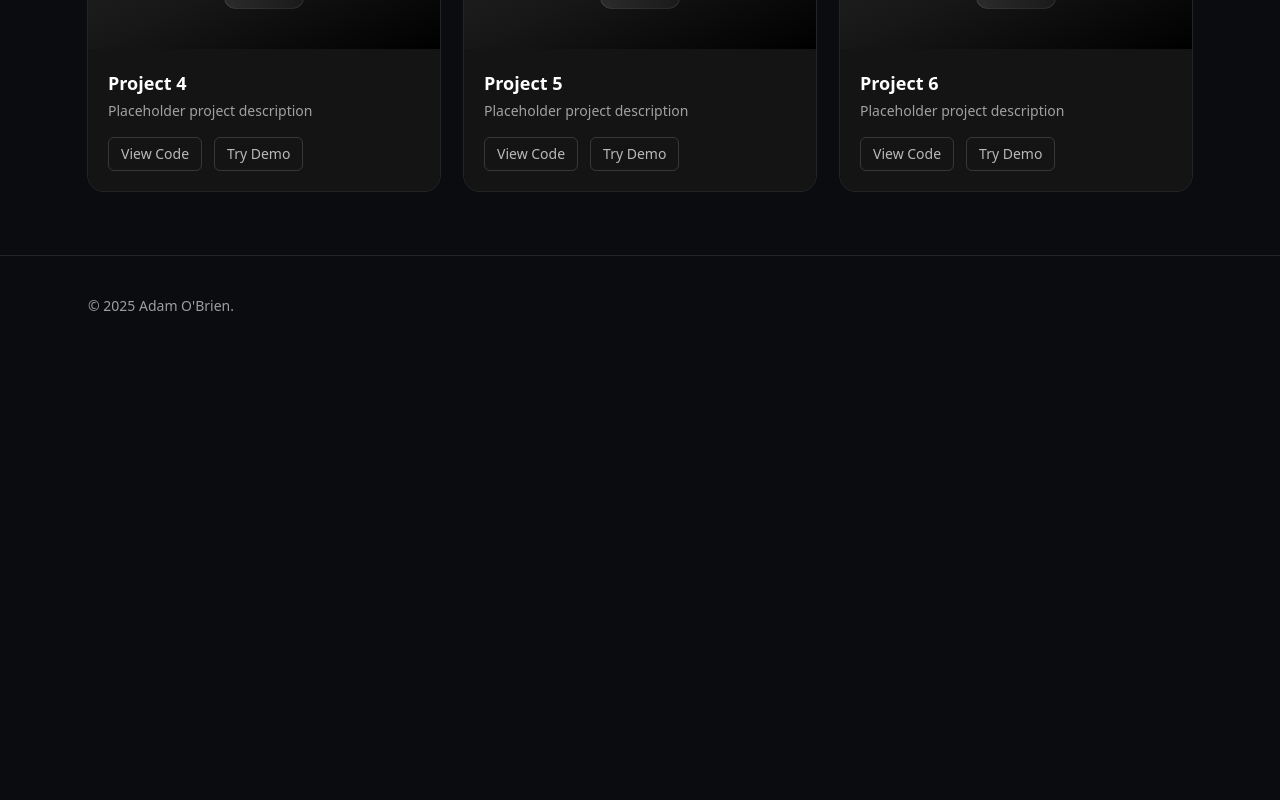
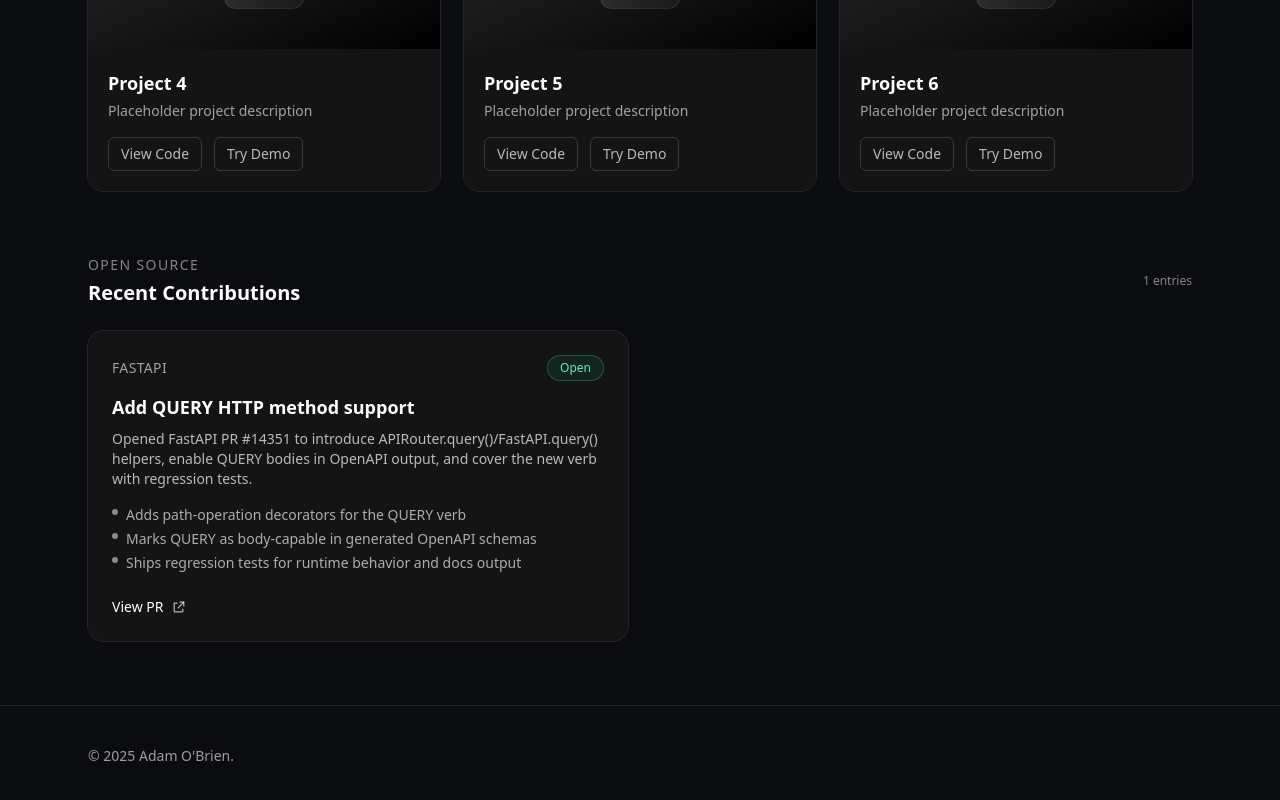
Before and after one commit to adamobrien-dev/portfolio-site, a Next.js app: page / in a window 1280 px wide. Shown: the part 897-1697 px from the top of the page. Before the commit the page ends 1253 px from the top, so only its background shows below. Built offline with nearby package versions, Linux system fonts and the light colour scheme.

Commit message:
feat: add open source contributions section

```diff
--- a/src/app/page.tsx
+++ b/src/app/page.tsx
@@ -2,7 +2,9 @@ import SiteHeader from "@/components/SiteHeader";
 import SiteFooter from "@/components/SiteFooter";
 import Hero from "@/components/Hero";
 import Card from "@/components/Card";
+import ContributionCard from "@/components/ContributionCard";
 import { projects } from "@/data/projects";
+import { contributions } from "@/data/contributions";
 
 export default function Page() {
   return (
@@ -27,6 +29,28 @@ export default function Page() {
           ))}
         </div>
       </section>
+      <section id="open-source" className="mx-auto max-w-6xl px-6 pb-16">
+        <div className="mb-6 flex items-center justify-between">
+          <div>
+            <p className="text-sm uppercase tracking-widest text-white/50">Open Source</p>
+            <h3 className="mt-1 text-xl font-semibold">Recent Contributions</h3>
+          </div>
+          <span className="text-xs text-white/50">{contributions.length} entries</span>
+        </div>
+        <div className="grid gap-6 md:grid-cols-2">
+          {contributions.map((item) => (
+            <ContributionCard
+              key={item.key}
+              project={item.project}
+              title={item.title}
+              description={item.description}
+              status={item.status}
+              link={item.link}
+              highlights={item.highlights}
+            />
+          ))}
+        </div>
+      </section>
       <SiteFooter />
     </main>
   );
--- /dev/null
+++ b/src/components/ContributionCard.tsx
@@ -0,0 +1,92 @@
+type ContributionStatus = "open" | "merged" | "closed";
+
+type Props = {
+  project: string;
+  title: string;
+  description: string;
+  status: ContributionStatus;
+  link: string;
+  highlights: string[];
+};
+
+const statusClassMap: Record<ContributionStatus, string> = {
+  open: "bg-emerald-500/10 text-emerald-300 border-emerald-400/30",
+  merged: "bg-sky-500/10 text-sky-300 border-sky-400/30",
+  closed: "bg-rose-500/10 text-rose-300 border-rose-400/30",
+};
+
+const statusLabelMap: Record<ContributionStatus, string> = {
+  open: "Open",
+  merged: "Merged",
+  closed: "Closed",
+};
+
+export default function ContributionCard({
+  project,
+  title,
+  description,
+  status,
+  link,
+  highlights,
+}: Props) {
+  return (
+    <div className="flex flex-col justify-between rounded-2xl bg-neutral-900/80 p-6 ring-1 ring-white/10">
+      <div>
+        <div className="flex items-center justify-between gap-3">
+          <p className="text-sm uppercase tracking-wide text-white/60">{project}</p>
+          <span
+            className={`rounded-full border px-3 py-1 text-xs font-medium ${statusClassMap[status]}`}
+          >
+            {statusLabelMap[status]}
+          </span>
+        </div>
+        <h3 className="mt-3 text-lg font-semibold text-white">{title}</h3>
+        <p className="mt-2 text-sm text-white/70">{description}</p>
+        <ul className="mt-4 space-y-1 text-sm text-white/65">
+          {highlights.map((item) => (
+            <li key={item} className="flex items-start gap-2">
+              <span aria-hidden className="mt-1 h-1.5 w-1.5 rounded-full bg-white/50" />
+              <span>{item}</span>
+            </li>
+          ))}
+        </ul>
+      </div>
+      <a
+        href={link}
+        target="_blank"
+        rel="noopener noreferrer"
+        className="mt-6 inline-flex w-fit items-center gap-2 text-sm font-medium text-white transition-colors hover:text-white/80"
+      >
+        View PR
+        <svg
+          className="h-4 w-4 text-white/70"
+          viewBox="0 0 20 20"
+          fill="none"
+          xmlns="http://www.w3.org/2000/svg"
+        >
+          <path
+            d="M11.25 4H16V8.75"
+            stroke="currentColor"
+            strokeWidth="1.5"
+            strokeLinecap="round"
+            strokeLinejoin="round"
+          />
+          <path
+            d="M9 11L16 4"
+            stroke="currentColor"
+            strokeWidth="1.5"
+            strokeLinecap="round"
+            strokeLinejoin="round"
+          />
+          <path
+            d="M7.5 5.25H4.25C4.11193 5.25 4 5.36193 4 5.5V15.75C4 15.8881 4.11193 16 4.25 16H14.5C14.6381 16 14.75 15.8881 14.75 15.75V12.5"
+            stroke="currentColor"
+            strokeWidth="1.5"
+            strokeLinecap="round"
+            strokeLinejoin="round"
+          />
+        </svg>
+      </a>
+    </div>
+  );
+}
--- /dev/null
+++ b/src/data/contributions.ts
@@ -0,0 +1,30 @@
+// src/data/contributions.ts
+
+export type ContributionStatus = "open" | "merged" | "closed";
+
+export interface Contribution {
+  key: string;
+  project: string;
+  title: string;
+  description: string;
+  status: ContributionStatus;
+  link: string;
+  highlights: string[];
+}
+
+export const contributions: Contribution[] = [
+  {
+    key: "fastapi-query-pr",
+    project: "FastAPI",
+    title: "Add QUERY HTTP method support",
+    description:
+      "Opened FastAPI PR #14351 to introduce APIRouter.query()/FastAPI.query() helpers, enable QUERY bodies in OpenAPI output, and cover the new verb with regression tests.",
+    status: "open",
+    link: "https://github.com/fastapi/fastapi/pull/14351",
+    highlights: [
+      "Adds path-operation decorators for the QUERY verb",
+      "Marks QUERY as body-capable in generated OpenAPI schemas",
+      "Ships regression tests for runtime behavior and docs output",
+    ],
+  },
+];
```
